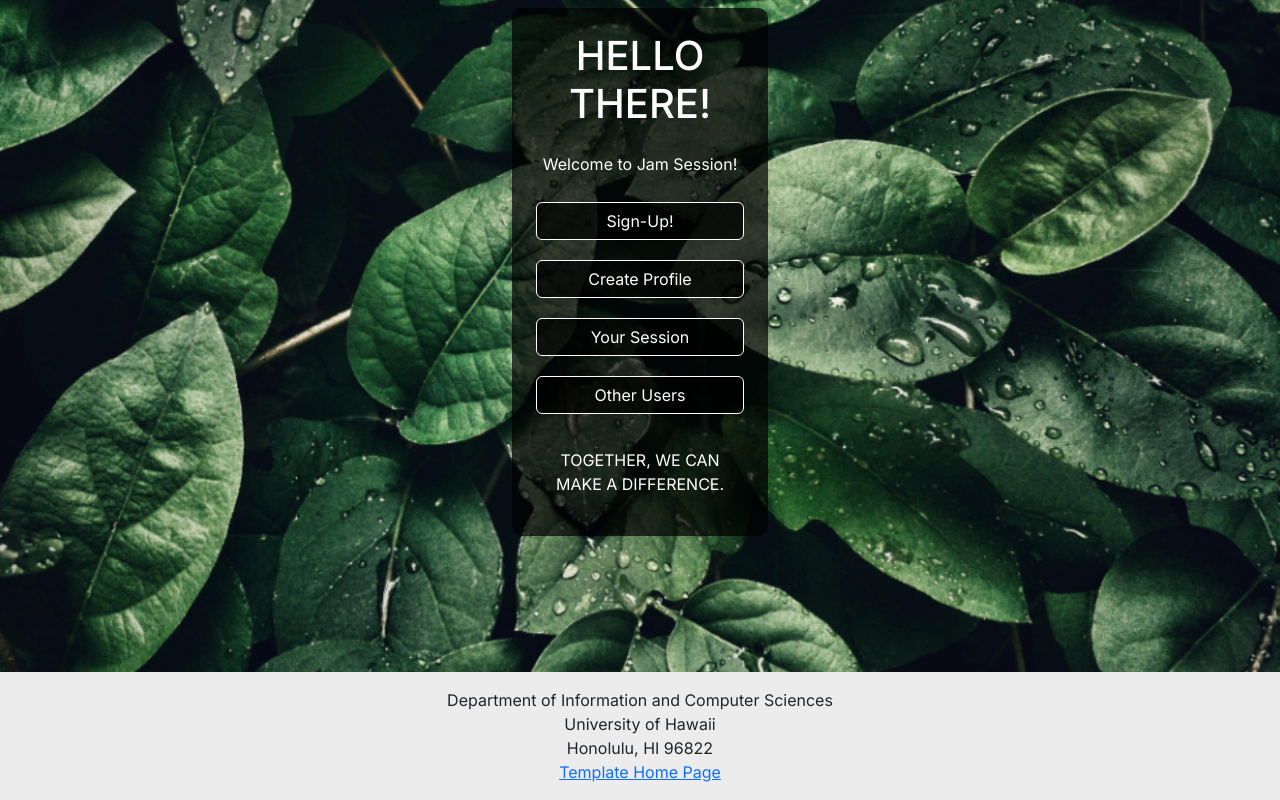
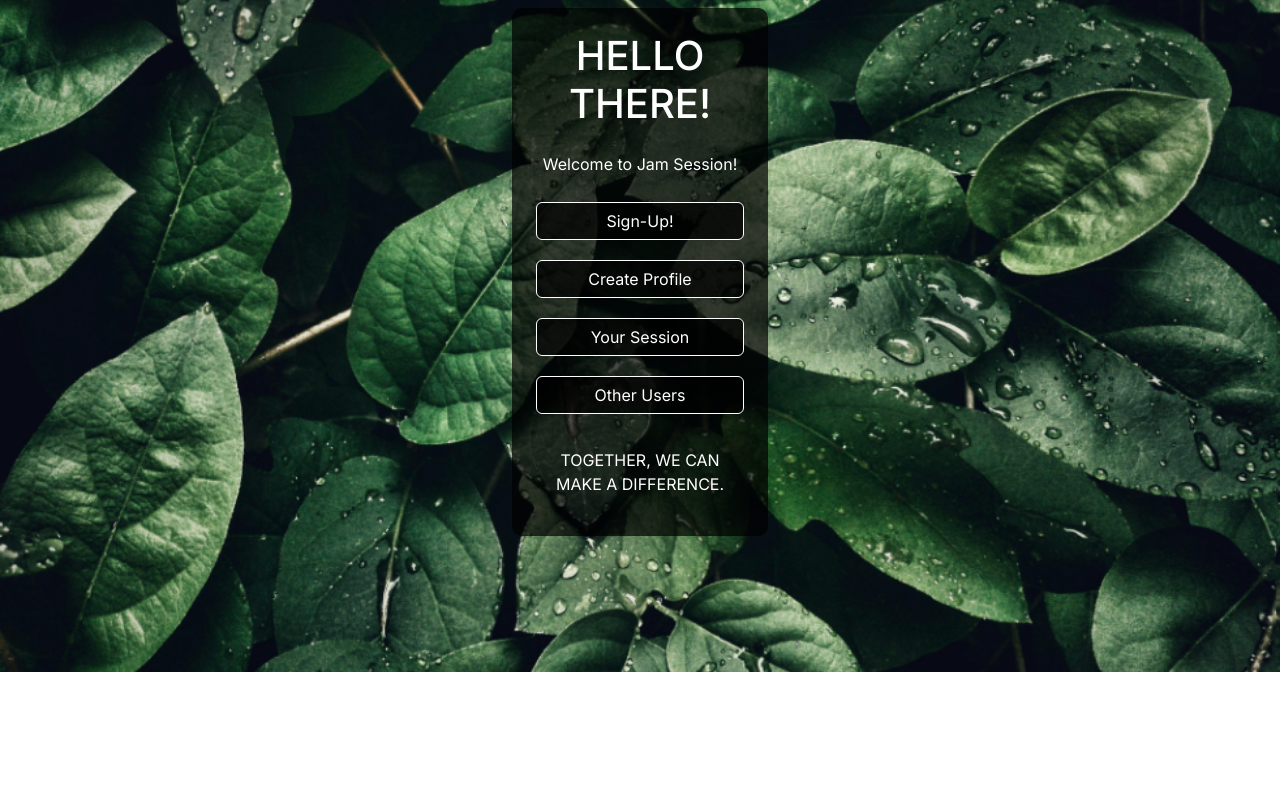
Before and after one commit to Jam-Session-314/jam-session, a Next.js app: page / in a window 1280 px wide. Shown: the part 184-984 px from the top of the page. After the commit the page ends 856 px from the top, so only its background shows below. Built offline with nearby package versions, Linux system fonts and the light colour scheme; no server answers.

Commit message:
removed footer

```diff
--- a/src/app/layout.tsx
+++ b/src/app/layout.tsx
@@ -2,7 +2,6 @@ import type { Metadata } from 'next';
 import { Inter } from 'next/font/google';
 import './globals.css';
 import 'bootstrap/dist/css/bootstrap.min.css';
-import Footer from '@/components/Footer';
 import NavBar from '@/components/Navbar';
 import Providers from './providers';
 
@@ -25,7 +24,6 @@ export default function RootLayout({
         <Providers>
           <NavBar />
           {children}
-          <Footer />
         </Providers>
       </body>
     </html>
```
